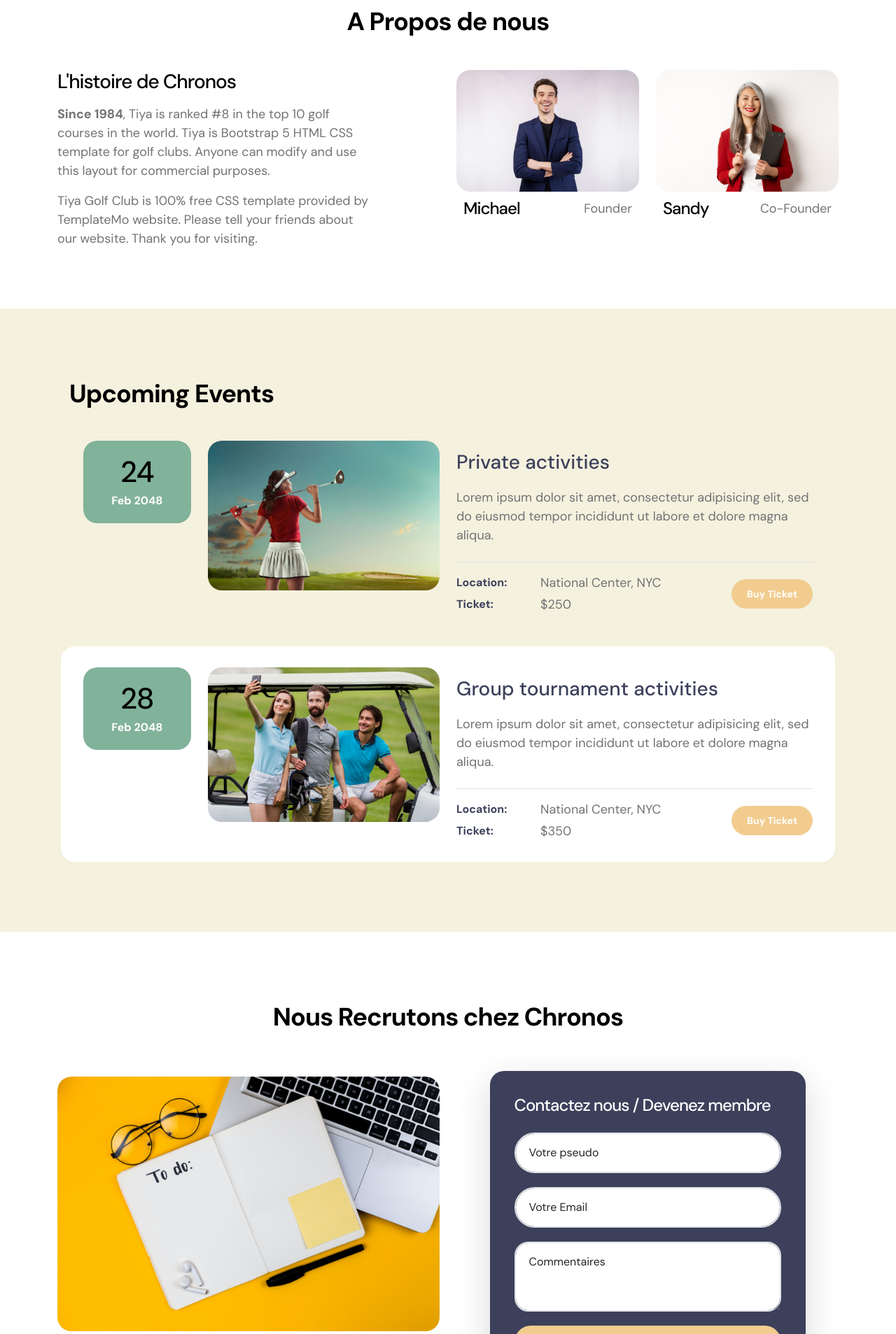
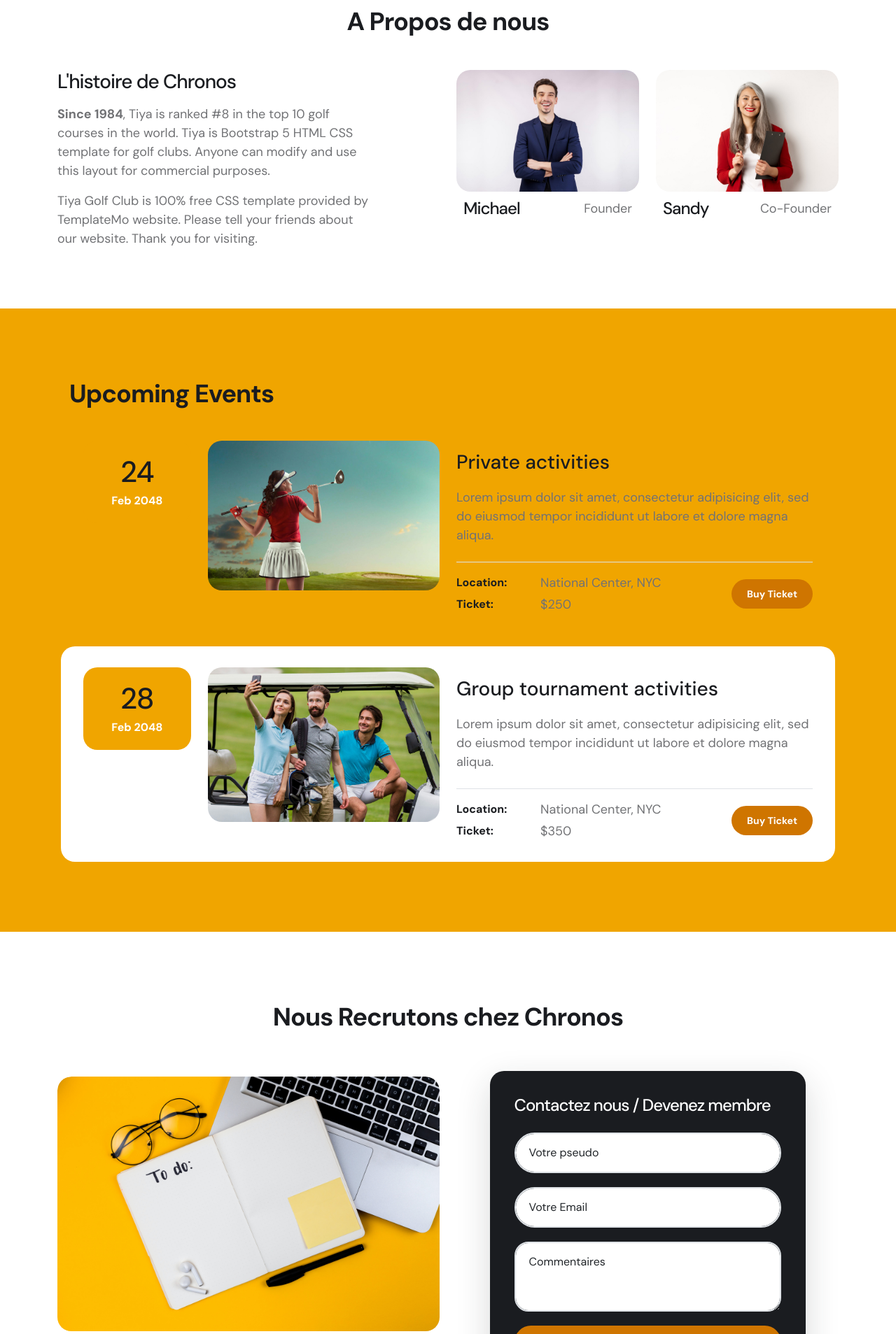
Before and after one commit to Choopsy/ChronoV2, a PHP site: page / in a window 1280 px wide. Shown: the part 801-2708 px from the top of the page at 70% size. Run offline with PHP 8.4, Linux system fonts and the light colour scheme.

Commit message:
Modification visuel

```diff
--- a/css/templatemo-tiya-golf-club.css
+++ b/css/templatemo-tiya-golf-club.css
@@ -12,14 +12,14 @@ https://templatemo.com/tm-587-tiya-golf-club
 -----------------------------------------*/
 :root {
   --white-color:                  #ffffff;
-  --primary-color:                #81B29A;
-  --secondary-color:              #3D405B;
-  --section-bg-color:             #F4F1DE;
-  --custom-btn-bg-color:          #F2CC8F;
+  --primary-color:                #F0A500;
+  --secondary-color:              #1A1C20;
+  --section-bg-color:             #F0A500;
+  --custom-btn-bg-color:          #CF7500;
   --custom-btn-bg-hover-color:    #E07A5F;
-  --dark-color:                   #000000;
+  --dark-color:                   #1A1C20;
   --p-color:                      #717275;
-  --link-hover-color:             #F2CC8F;
+  --link-hover-color:             #CF7500;
 
   --body-font-family:             'DM Sans', sans-serif;
 
@@ -438,7 +438,7 @@ strong {
 }
 
 .sticky-wrapper.is-sticky .navbar {
-  background-color: rgb(61 64 91);
+  background-color: #1A1C20;
 }
 
 .navbar {
--- a/index.html
+++ b/index.html
@@ -79,7 +79,7 @@ https://templatemo.com/tm-587-tiya-golf-club
 
                 <div class="section-overlay"></div>
 
-                <svg xmlns="http://www.w3.org/2000/svg" viewBox="0 0 1440 320"><path fill="#3D405B" fill-opacity="1" d="M0,224L34.3,192C68.6,160,137,96,206,90.7C274.3,85,343,139,411,144C480,149,549,107,617,122.7C685.7,139,754,213,823,240C891.4,267,960,245,1029,224C1097.1,203,1166,181,1234,160C1302.9,139,1371,117,1406,106.7L1440,96L1440,0L1405.7,0C1371.4,0,1303,0,1234,0C1165.7,0,1097,0,1029,0C960,0,891,0,823,0C754.3,0,686,0,617,0C548.6,0,480,0,411,0C342.9,0,274,0,206,0C137.1,0,69,0,34,0L0,0Z"></path></svg>
+                <svg xmlns="http://www.w3.org/2000/svg" viewBox="0 0 1440 320"><path fill="#1A1C20" fill-opacity="1" d="M0,224L34.3,192C68.6,160,137,96,206,90.7C274.3,85,343,139,411,144C480,149,549,107,617,122.7C685.7,139,754,213,823,240C891.4,267,960,245,1029,224C1097.1,203,1166,181,1234,160C1302.9,139,1371,117,1406,106.7L1440,96L1440,0L1405.7,0C1371.4,0,1303,0,1234,0C1165.7,0,1097,0,1029,0C960,0,891,0,823,0C754.3,0,686,0,617,0C548.6,0,480,0,411,0C342.9,0,274,0,206,0C137.1,0,69,0,34,0L0,0Z"></path></svg>
 
                 <div class="container">
                     <div class="row">
@@ -93,6 +93,7 @@ https://templatemo.com/tm-587-tiya-golf-club
                                     <b class="is-visible">Dynamique</b>
                                     <b>Compétitive</b>
                                     <b>Constructive</b>
+                                    <b>Ambitieuse</b>
                                 </span>
                             </h1>
 
@@ -350,10 +351,10 @@ https://templatemo.com/tm-587-tiya-golf-club
 
                     <div class="col-lg-6 col-12 me-auto mb-5 mb-lg-0">
                         <a class="navbar-brand d-flex align-items-center" href="index.html">
-                            <img src="images/logo.png" class="navbar-brand-image img-fluid" alt="">
+                            <img src="images/Chronos_logo.png" class="navbar-brand-image img-fluid" alt="">
                             <span class="navbar-brand-text">
-                                Tiya
-                                <small>Golf Club</small>
+                                CHRONOS
+                                <small>E-sport</small>
                             </span>
                         </a>
                     </div>
@@ -403,7 +404,7 @@ https://templatemo.com/tm-587-tiya-golf-club
                 </div>
             </div>
 
-            <svg xmlns="http://www.w3.org/2000/svg" viewBox="0 0 1440 320"><path fill="#81B29A" fill-opacity="1" d="M0,224L34.3,192C68.6,160,137,96,206,90.7C274.3,85,343,139,411,144C480,149,549,107,617,122.7C685.7,139,754,213,823,240C891.4,267,960,245,1029,224C1097.1,203,1166,181,1234,160C1302.9,139,1371,117,1406,106.7L1440,96L1440,320L1405.7,320C1371.4,320,1303,320,1234,320C1165.7,320,1097,320,1029,320C960,320,891,320,823,320C754.3,320,686,320,617,320C548.6,320,480,320,411,320C342.9,320,274,320,206,320C137.1,320,69,320,34,320L0,320Z"></path></svg>
+            <svg xmlns="http://www.w3.org/2000/svg" viewBox="0 0 1440 320"><path fill="#1A1C20" fill-opacity="1" d="M0,224L34.3,192C68.6,160,137,96,206,90.7C274.3,85,343,139,411,144C480,149,549,107,617,122.7C685.7,139,754,213,823,240C891.4,267,960,245,1029,224C1097.1,203,1166,181,1234,160C1302.9,139,1371,117,1406,106.7L1440,96L1440,320L1405.7,320C1371.4,320,1303,320,1234,320C1165.7,320,1097,320,1029,320C960,320,891,320,823,320C754.3,320,686,320,617,320C548.6,320,480,320,411,320C342.9,320,274,320,206,320C137.1,320,69,320,34,320L0,320Z"></path></svg>
         </footer>
 
 
```
